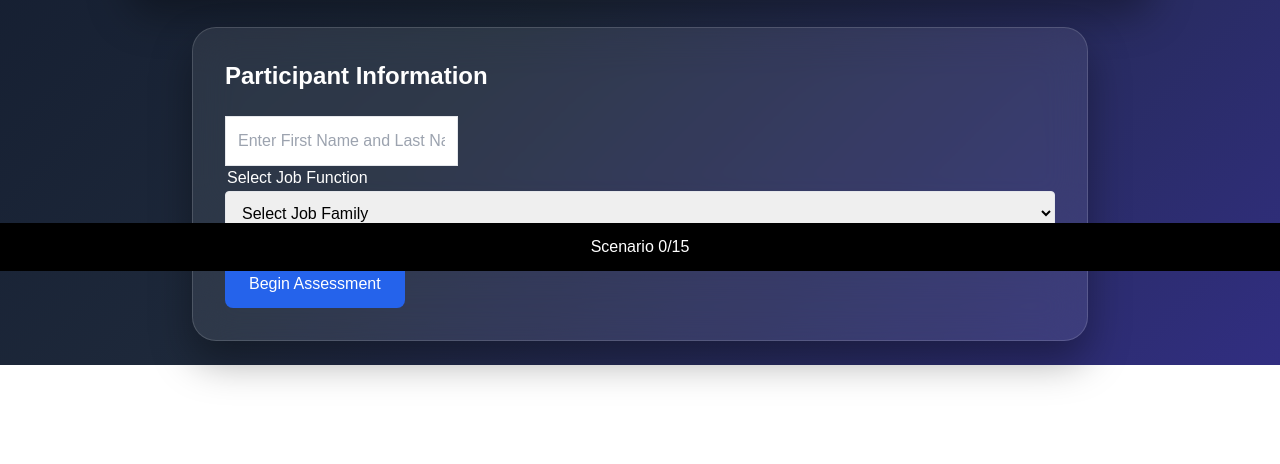
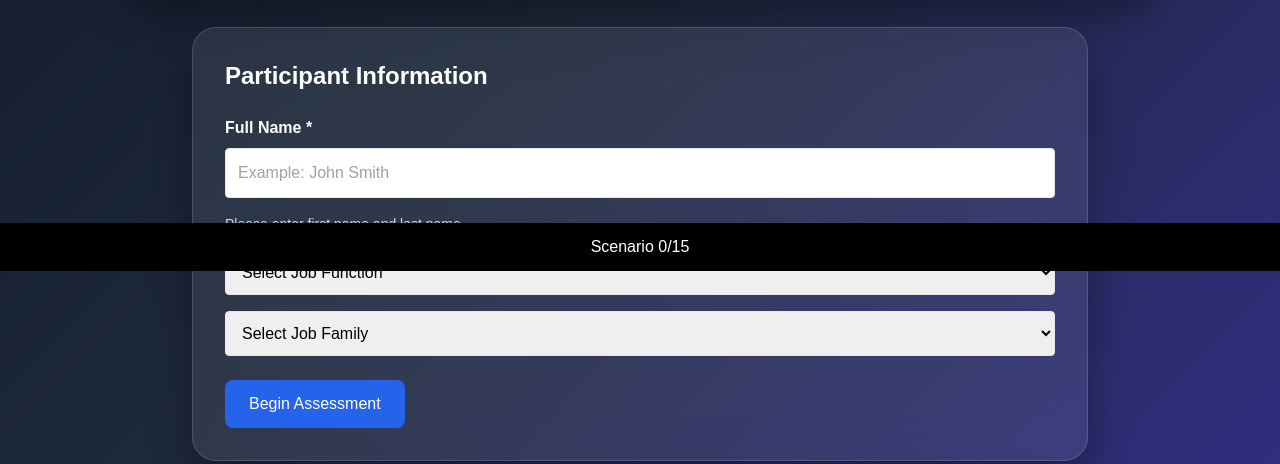
Before and after one commit to hrtechifyed/hrtechify-patricklencioni-teamdys-simulator, a plain HTML site: page index.html in a window 1280 px wide. Shown: the part 529-993 px from the top of the page. Before the commit the page ends 894 px from the top, so only its background shows below. Drawn offline with nearby package versions, Linux system fonts and the light colour scheme.

Commit message:
Update index.html

```diff
--- a/index.html
+++ b/index.html
@@ -45,11 +45,18 @@ src="https://images.unsplash.com/photo-1522202176988-66273c2fd55f?w=1200">
 Participant Information
 </h2>
 
+<label class="block mb-2 font-semibold">
+Full Name *
+</label>
+
 <input
 id="name"
-placeholder="Enter First Name and Last Name"
-class="border p-3
+placeholder="Example: John Smith"
+class="border p-3 rounded w-full mb-4 text-black">
 
+<p class="text-sm text-slate-300 mb-4">
+Please enter first name and last name.
+</p>
 <select
 id="jobFunction"
 onchange="populateFamilies()"
```
